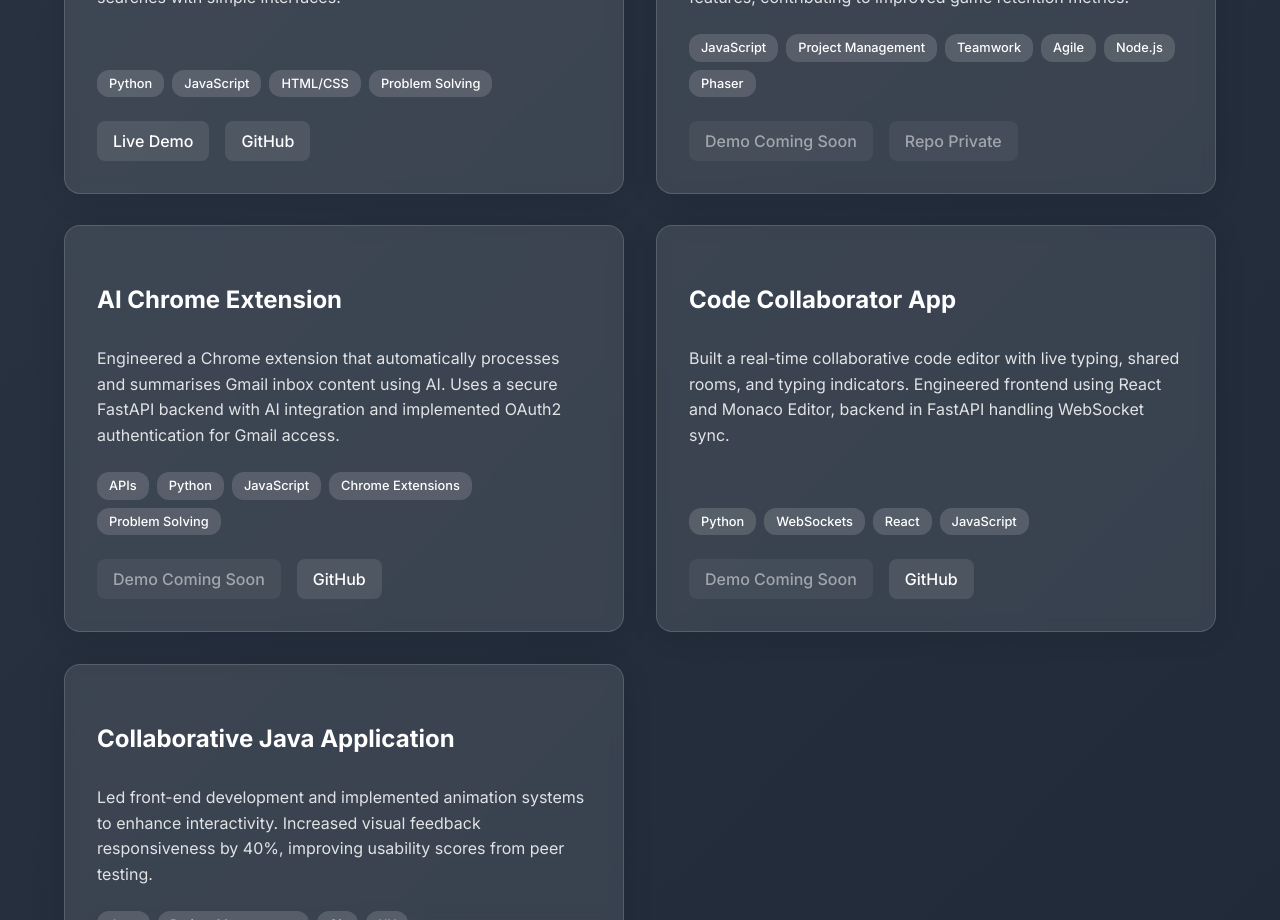
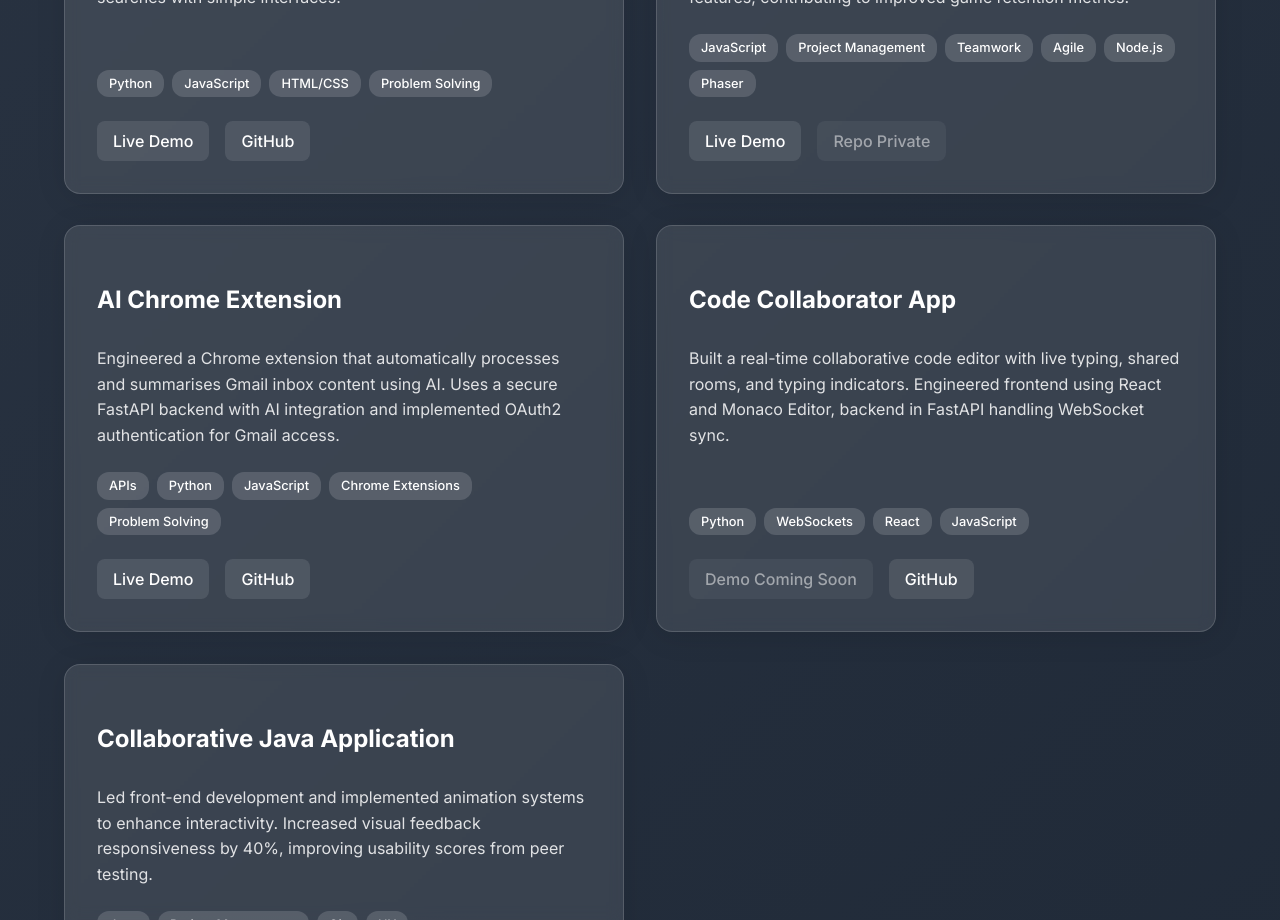
Before and after one commit to amaklakovv/portfolio, a React (Vite) app: page / in a window 1280 px wide. Shown: the part 2680-3600 px from the top of the page. Built offline with nearby package versions, Linux system fonts and the light colour scheme.

Commit message:
added links to new demos

```diff
--- a/src/data/projectsData.js
+++ b/src/data/projectsData.js
@@ -10,14 +10,14 @@ export const projects = [
     title: 'Code Catchers',
     description: 'Overseeing Agile sprints and stand-ups, assisting in coordinating a six-person team across design, development, and testing. Developed scalable backend/frontend logic, Live Multiplayer, UI features, contributing to improved game retention metrics.',
     tags: ['JavaScript', 'Project Management', 'Teamwork', 'Agile', 'Node.js', 'Phaser'],
-    liveUrl: null,
+    liveUrl: 'https://code-catchers.onrender.com',
     githubUrl: null
   },
   {
     title: 'AI Chrome Extension',
     description: 'Engineered a Chrome extension that automatically processes and summarises Gmail inbox content using AI. Uses a secure FastAPI backend with AI integration and implemented OAuth2 authentication for Gmail access.',
     tags: ['APIs', 'Python', 'JavaScript', 'Chrome Extensions', 'Problem Solving'],
-    liveUrl: null,
+    liveUrl: 'https://www.youtube.com/watch?v=xR5xCEttZbI',
     githubUrl: 'https://github.com/amaklakovv/email-extension'
   },
   {
```
